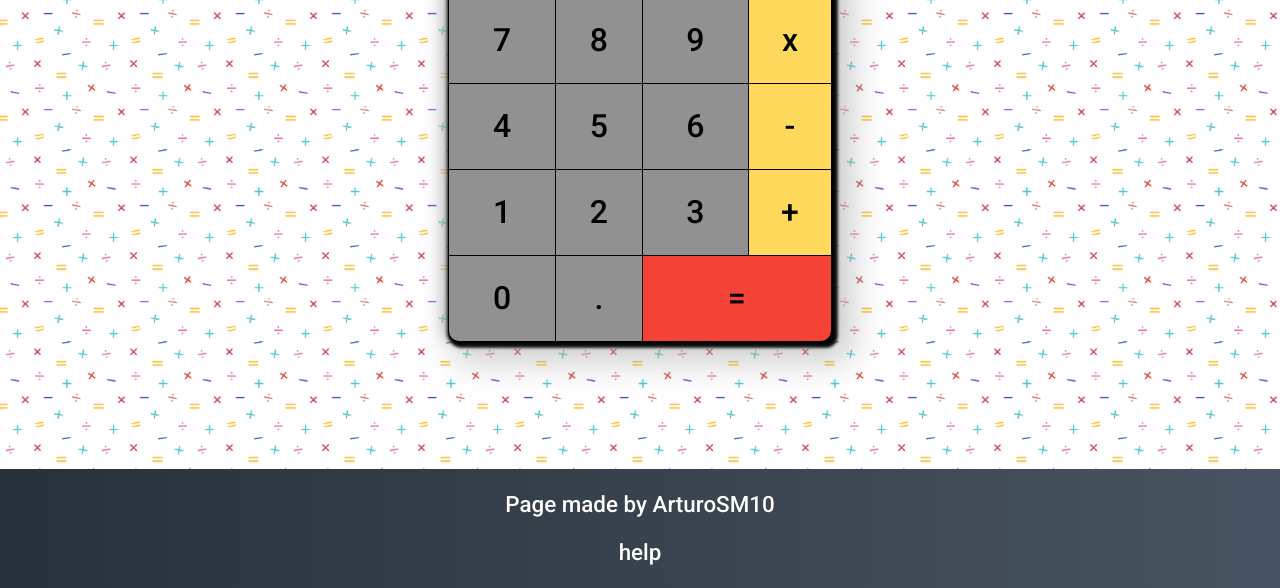
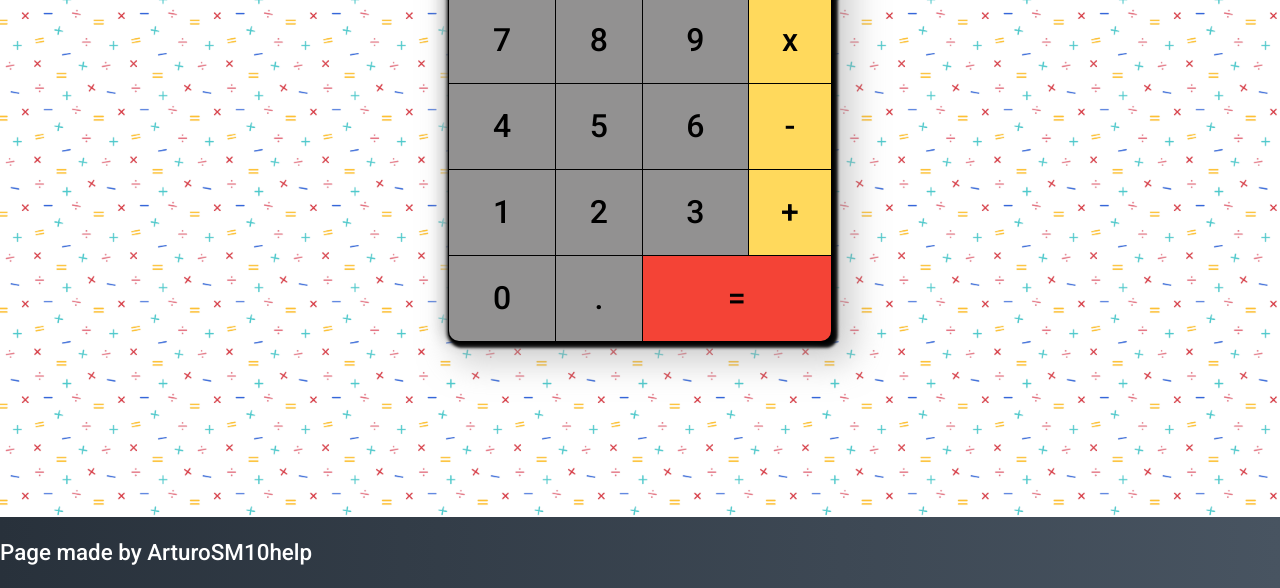
Before and after one commit to ArturoSM10/calculator, a plain HTML site: page index.html in a window 1280 px wide. Shown: the part 212-800 px from the top of the page. Drawn offline with Linux system fonts and the light colour scheme.

Commit message:
added styles for help

```diff
--- a/style.css
+++ b/style.css
@@ -176,10 +176,15 @@ main {
 }
 
 .footer {
+    display: flex;
     background: linear-gradient(to right,#28313b, #485461);
     width: 100%;
     font-size: 1.4rem;
     height: fit-content;
     color: #fff;
-    text-align: center;
+    align-items: center;
 }
+.help {
+    justify-self: flex-end;
+    align-self: center;
+}
```
